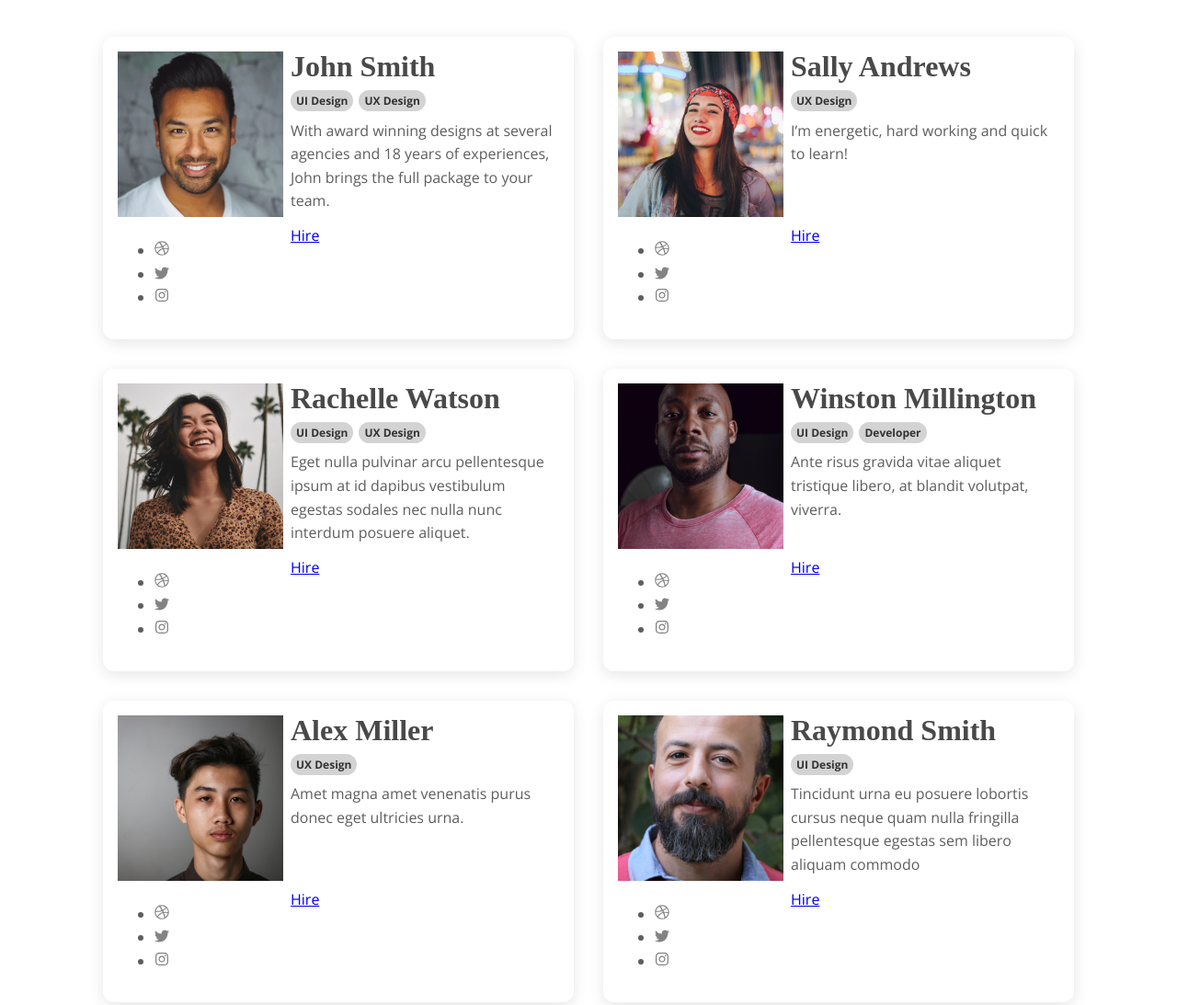
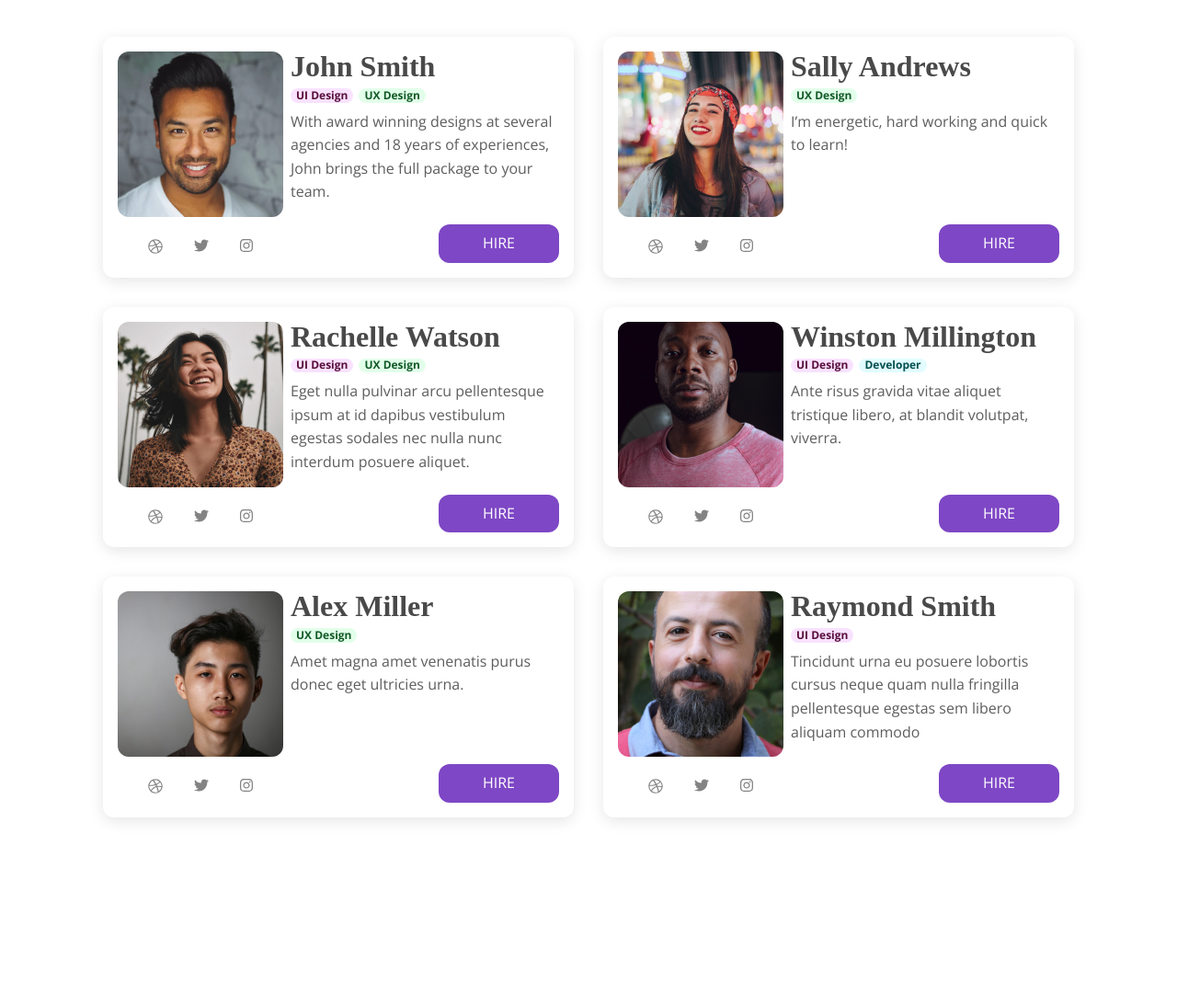
Before and after one commit to DJO52000/Agency, a plain HTML site: page index.html in a window 1280 px wide. Shown: the top 1093 px of the page at 92% size. After the commit the page ends 929 px from the top, so only its background shows below. Drawn offline with nearby package versions, Linux system fonts and the light colour scheme; a web font is replaced by a local one.

Commit message:
Final Corrections

```diff
--- a/css/styles.css
+++ b/css/styles.css
@@ -31,22 +31,15 @@
   box-sizing: border-box;
 }
 
+img {
+  display: block;
+}
+
 html {
   font-family: var(--ff-base);
   line-height: 1.6;
   font-size: var(--fs-400);
   color: var(--clr-base-400);
-}
-
-.tag {
-  font-size: var(--fs-300);
-  font-weight: var(--fw-700);
-  display: inline-block;
-  padding: 0.15em 0.5em;
-  border-radius: 100vw;
-  margin-right: 0.5em;
-  background: var(--bg, lightgrey);
-  color: var(--fg, #333);
 }
 
 .ux {
@@ -64,8 +57,34 @@ html {
   --fg: var(--clr-dev-400);
 }
 
+.tag {
+  font-size: var(--fs-300);
+  font-weight: var(--fw-700);
+  display: inline-block;
+  padding: 0.15em 0.5em;
+  border-radius: 100vw;
+  margin-right: 0.5em;
+  background: var(--bg, lightgrey);
+  color: var(--fg, #333);
+}
+
+.btn {
+  display: inline-block;
+  cursor: pointer;
+  padding: 0.5em 3em;
+  text-decoration: none;
+  text-transform: uppercase;
+  color: var(--fg, #fff);
+  background: var(--bg, var(--clr-accent-400));
+  border-radius: var(--border-radius);
+}
+
 .candidate {
   padding: 1em;
+}
+
+.candidate > img {
+  border-radius: var(--border-radius);
 }
 
 .candidate .name,
@@ -79,6 +98,31 @@ html {
   font-size: var(--fs-500);
   color: var(--clr-base-500);
   line-height: 1;
+}
+
+.candidate .roles {
+  line-height: 1;
+  font-size: var(--fs-300);
+}
+
+.candidate .social {
+  list-style: none;
+  padding: 0;
+  margin-bottom: 0;
+  display: flex;
+  justify-content: space-evenly;
+}
+
+.candidate .social a:hover,
+.candidate .social a:focus {
+  opacity: 0.5;
+}
+
+.candidate .btn {
+  /* margin-top: auto;
+  margin-left: auto; */
+  justify-self: end;
+  align-self: end;
 }
 
 /* /////////////////
--- a/index.html
+++ b/index.html
@@ -19,7 +19,7 @@
         <h2 class="name">John Smith</h2>
         <img src="img/john.jpg" alt="" />
         <p class="roles">
-          <span class="tag">UI Design</span><span class="tag">UX Design</span>
+          <span class="tag ui">UI Design</span><span class="tag ux">UX Design</span>
         </p>
         <p class="bio">
           With award winning designs at several agencies and 18 years of
@@ -49,7 +49,7 @@
       <div class="candidate">
         <h2 class="name">Sally Andrews</h2>
         <img src="img/sally.jpg" alt="" />
-        <p class="roles"><span class="tag">UX Design</span></p>
+        <p class="roles"><span class="tag ux">UX Design</span></p>
         <p class="bio">I’m energetic, hard working and quick to learn!</p>
         <ul class="social">
           <li>
@@ -76,7 +76,7 @@
         <h2 class="name">Rachelle Watson</h2>
         <img src="img/rachelle.jpg" alt="" />
         <p class="roles">
-          <span class="tag">UI Design</span><span class="tag">UX Design</span>
+          <span class="tag ui">UI Design</span><span class="tag ux">UX Design</span>
         </p>
         <p class="bio">
           Eget nulla pulvinar arcu pellentesque ipsum at id dapibus vestibulum
@@ -107,7 +107,7 @@
         <h2 class="name">Winston Millington</h2>
         <img src="img/winston.jpg" alt="" />
         <p class="roles">
-          <span class="tag">UI Design</span><span class="tag">Developer</span>
+          <span class="tag ui">UI Design</span><span class="tag dev">Developer</span>
         </p>
         <p class="bio">
           Ante risus gravida vitae aliquet tristique libero, at blandit
@@ -137,7 +137,7 @@
       <div class="candidate">
         <h2 class="name">Alex Miller</h2>
         <img src="img/alex.jpg" alt="" />
-        <p class="roles"><span class="tag">UX Design</span></p>
+        <p class="roles"><span class="tag ux">UX Design</span></p>
         <p class="bio">
           Amet magna amet venenatis purus donec eget ultricies urna.
         </p>
@@ -165,7 +165,7 @@
       <div class="candidate">
         <h2 class="name">Raymond Smith</h2>
         <img src="img/raymond.jpg" alt="" />
-        <p class="roles"><span class="tag">UI Design</span></p>
+        <p class="roles"><span class="tag ui">UI Design</span></p>
         <p class="bio">
           Tincidunt urna eu posuere lobortis cursus neque quam nulla fringilla
           pellentesque egestas sem libero aliquam commodo
```
